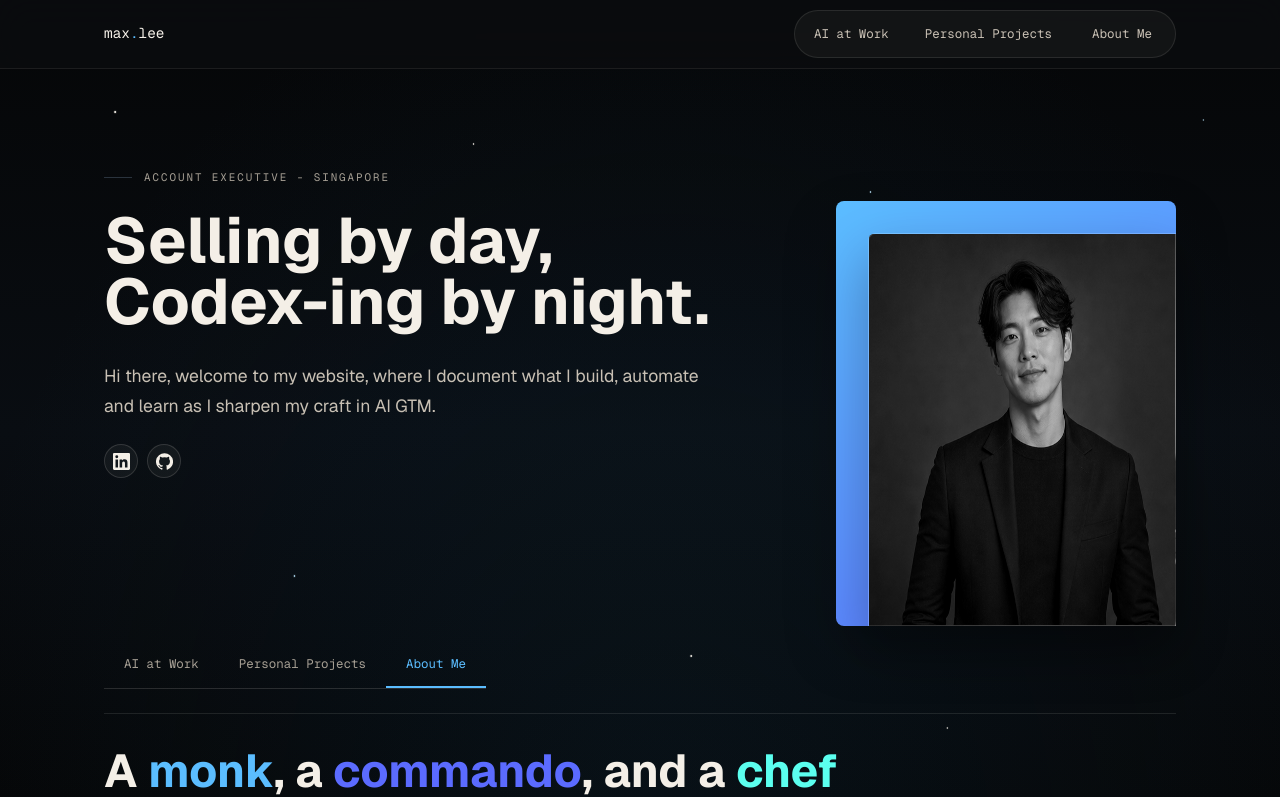
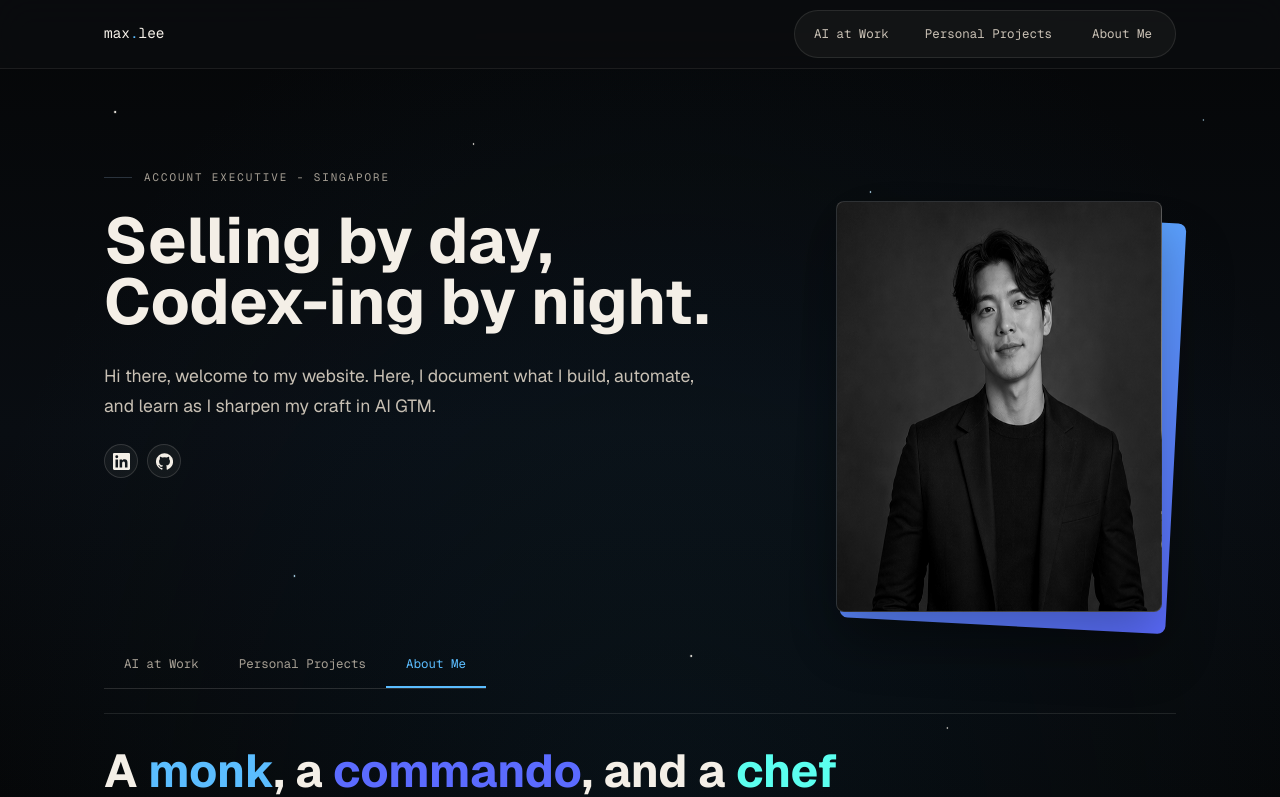
Before and after one commit to maxleesianyi/max-lee-ai-portfolio-website, a Next.js app: page / in a window 1280 px wide. Shown: the top 797 px of the page. Built offline with nearby package versions, Linux system fonts and the light colour scheme.

Commit message:
Refine hero portrait stack

```diff
--- a/app/globals.css
+++ b/app/globals.css
@@ -322,19 +322,20 @@ h3 {
 
 .hero-portrait-outline {
   position: absolute;
-  inset: 0;
+  inset: 14px 0 0 14px;
   border-radius: 8px;
   background: linear-gradient(145deg, #5BBDFF 0%, #5B6BFF 100%);
-  box-shadow: 0 24px 54px rgba(0, 0, 0, 0.22);
+  transform: rotate(3deg);
+  box-shadow: 0 24px 54px rgba(0, 0, 0, 0.2);
 }
 
 .hero-portrait-primary {
   position: absolute;
-  inset: 32px 0 0 32px;
+  inset: 0 14px 14px 0;
   z-index: 1;
   overflow: hidden;
   border: 1px solid rgba(244, 239, 231, 0.16);
-  border-radius: 8px 0 0 0;
+  border-radius: 8px;
   background-image: url("/hero-portrait-series.png");
   background-repeat: no-repeat;
   background-size: 200% 200%;
--- a/content/site.json
+++ b/content/site.json
@@ -44,7 +44,7 @@
         "Selling by day,",
         "Codex-ing by night."
       ],
-      "body": "Hi there, welcome to my website, where I document what I build, automate and learn as I sharpen my craft in AI GTM."
+      "body": "Hi there, welcome to my website. Here, I document what I build, automate, and learn as I sharpen my craft in AI GTM."
     },
     "sections": {
       "aiAtWork": {
```
